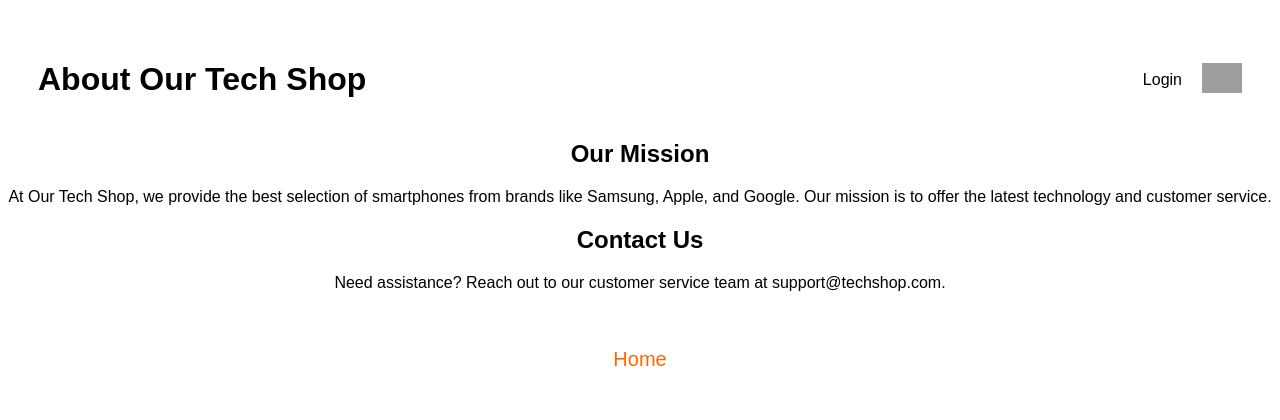
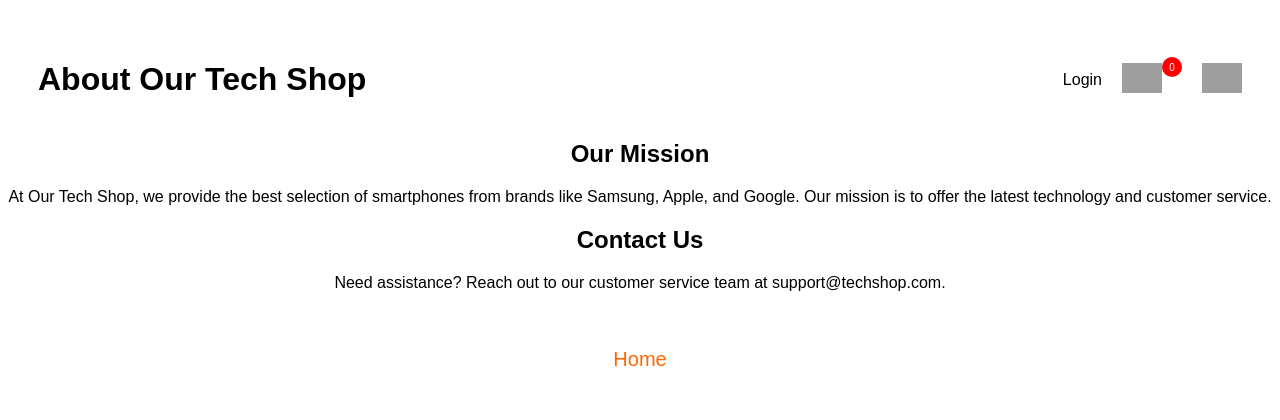
Before and after one commit to viniciusbregoli/web_tech_task_1, a PHP site: page /about.php in a window 1280 px wide. Shown: the top 420 px of the page. Run offline with PHP 8.4, Linux system fonts and the light colour scheme; grey boxes are pictures that could not be loaded.

Commit message:
added shopping cart icons

```diff
--- a/src/about.php
+++ b/src/about.php
@@ -18,6 +18,8 @@
         <h1><?php echo $headerTitle; ?></h1>
         <div id="header-right">
             <a id="login" href="login.php">Login</a>
+            <a id="shoppingcart" href="../shopping.php"><img src="../../assets/shopping-cart.png" alt="shoppingcart"></a>
+            <span>0</span>
             <a id="profile" href="customer.php"><img src="../assets/user.png" alt="profile"></a>
         </div>
     </header>
--- a/src/css/mystyle.css
+++ b/src/css/mystyle.css
@@ -31,11 +31,30 @@ header {
     flex-direction: row;
     align-items: center;
 }
+
+#header-right span{
+    font-size: 10px;
+    display: flex;
+    width: 20px;
+    height: 20px;
+    background-color:red;
+    justify-content: center;
+    align-items: center;
+    color: #fff;
+    border-radius: 50%;
+    margin-bottom: 25px;
+
+}
+
 #profile img {
     width: 40px;
     margin-left: 20px;
 }
 
+#shoppingcart img {
+    width: 40px;
+    margin-left: 20px;
+}
 
 a {
     color: var(--textColor);
--- a/src/index.php
+++ b/src/index.php
@@ -40,6 +40,8 @@
         <h1>Welcome to Our Tech Shop</h1>
         <div id="header-right">
             <a id="login" href="login.php">Login</a>
+            <a id="shoppingcart" href="../shopping.php"><img src="../../assets/shopping-cart.png" alt="shoppingcart"></a>
+            <span>0</span>
             <a id="profile" href="customer.php"><img src="../assets/user.png" alt="profile"></a>
         </div>
     </header>
--- a/src/products/product.php
+++ b/src/products/product.php
@@ -75,6 +75,8 @@ if (!$product1 && !$product2) {
         </h1>
         <div id="header-right">
             <a id="login" href="../login.php">Login</a>
+            <a id="shoppingcart" href="../shopping.php"><img src="../../assets/shopping-cart.png" alt="shoppingcart"></a>
+            <span>0</span>
             <a id="profile" href="../customer.php"><img src="../../assets/user.png" alt="profile"></a>
         </div>
     </header>
--- a/src/products/productLineList.php
+++ b/src/products/productLineList.php
@@ -58,6 +58,8 @@ $modelList = isset($brandModels[$model]) ? $brandModels[$model] : [];
         <h1><?php echo $brand . " " . $model; ?></h1>
         <div id="header-right">
             <a id="login" href="../login.php">Login</a>
+            <a id="shoppingcart" href="../shopping.php"><img src="../../assets/shopping-cart.png" alt="shoppingcart"></a>
+            <span>0</span>
             <a id="profile" href="../customer.php"><img src="../../assets/user.png" alt="profile"></a>
         </div>
     </header>
--- a/src/products/productList.php
+++ b/src/products/productList.php
@@ -48,6 +48,8 @@ $products = $brandProducts[$brandName];
         <h1><?php echo $brandName . " Series"; ?></h1>
         <div id="header-right">
             <a id="login" href="../login.php">Login</a>
+            <a id="shoppingcart" href="../shopping.php"><img src="../../assets/shopping-cart.png" alt="shoppingcart"></a>
+            <span>0</span>
             <a id="profile" href="../customer.php"><img src="../../assets/user.png" alt="profile"></a>
         </div>
     </header>
```
Also changed, not shown: assets/shopping-cart.png (added).
